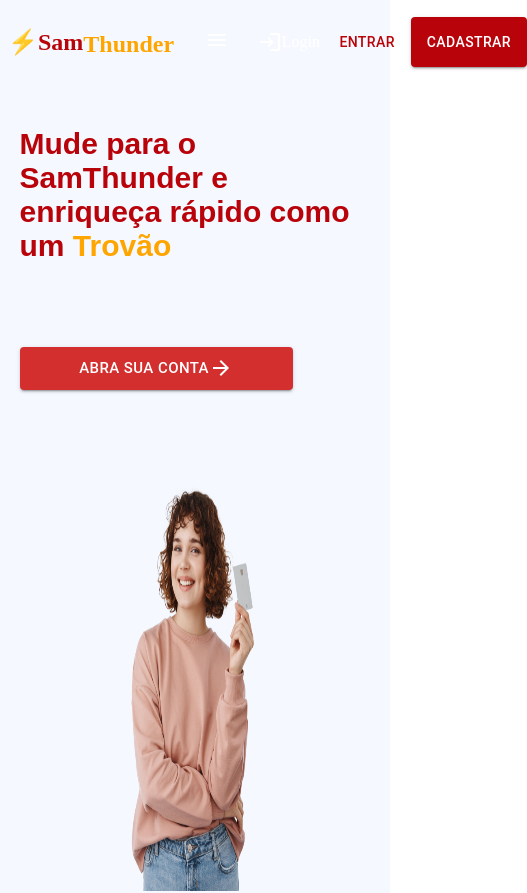
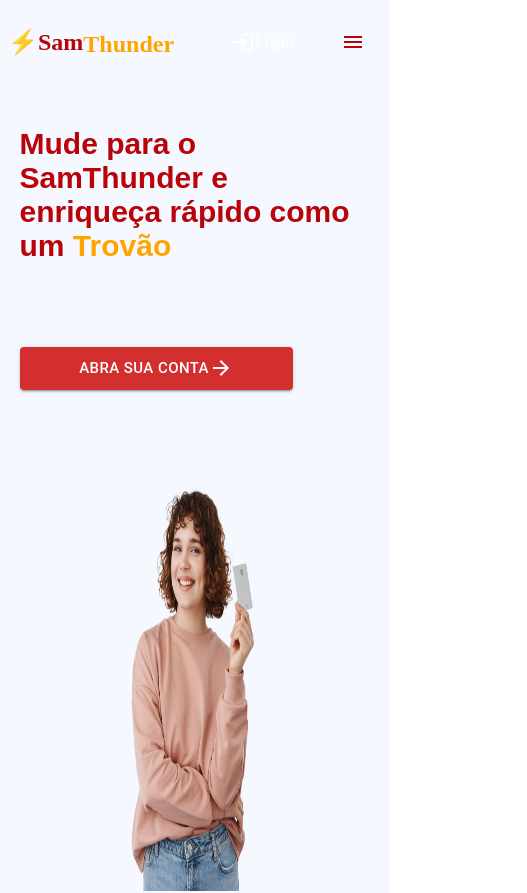
Before and after one commit to Samuel-prata/My-Bank, a React (Vite) app: page / in a window 390 px wide. Shown: the top 893 px of the page, 527 px wide, since content can reach past the window. Built offline with nearby package versions, Linux system fonts and the light colour scheme.

Commit message:
feat: Responsive header

```diff
--- a/src/Components/Header/Header.jsx
+++ b/src/Components/Header/Header.jsx
@@ -1,5 +1,6 @@
 import React from "react";
 import {
+  ContainerButtons,
   Functions,
   Hamburguer,
   LineNav,
@@ -12,6 +13,7 @@
 import LoginIcon from "@mui/icons-material/Login";
 import { Button } from "@mui/material";
 import { NavLink } from "react-router-dom";
+import styled from "styled-components";
 
 function Header() {
   return (
@@ -24,9 +26,7 @@
           <LineNav>Para vocês</LineNav>
           <LineNav>Para empresas</LineNav>
           <LineNav>Para MEI</LineNav>
-          <Hamburguer>
-            <MenuIcon style={{ color: "white" }} />
-          </Hamburguer>
+
           <LoginOption>
             {" "}
             <LoginIcon />
@@ -34,6 +34,7 @@
           </LoginOption>
         </Navbar>
         <Functions>
+          <ContainerButtons>
             <NavLink to="/Login">
               <Button
                 variant="outlined #b9030a"
@@ -53,6 +54,10 @@
                 Cadastrar
               </Button>
             </NavLink>
+          </ContainerButtons>
+          <Hamburguer>
+            <MenuIcon style={{ color: "#B9030A" }} />
+          </Hamburguer>
         </Functions>
       </Navigator>
     </>
--- a/src/Components/Header/style.js
+++ b/src/Components/Header/style.js
@@ -55,7 +55,7 @@
 export const Hamburguer = styled.div`
   display: none;
   @media (max-width: 1300px) {
-    display: block;
+    display: flex;
     &:hover {
       cursor: pointer;
       color: gold;
@@ -86,3 +86,13 @@
   justify-content: space-around;
   align-items: center;
 `;
+
+export const ContainerButtons = styled.div`
+display: flex;
+justify-content: space-around;
+width: 100%;
+
+@media (max-width: 1300px) {
+  display: none;
+}
+`
```
Lines whose indentation alone changed are shown as unchanged.
